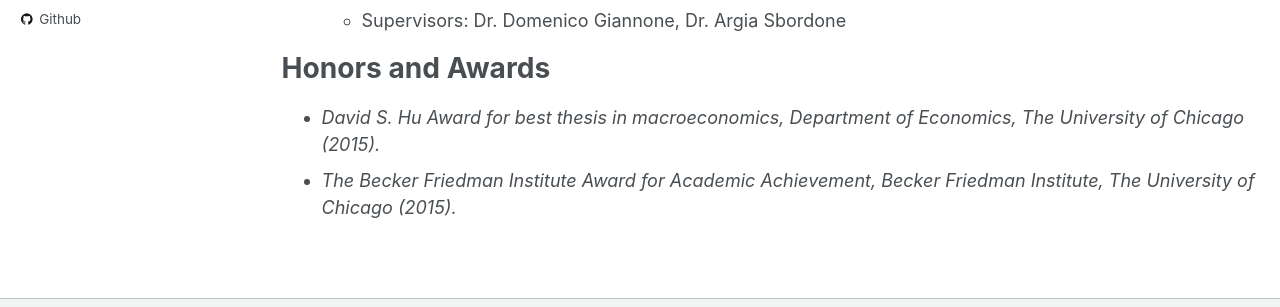
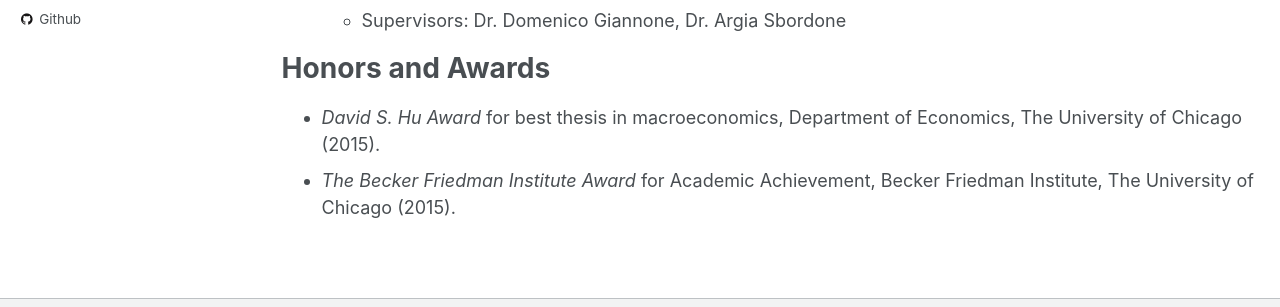
Before and after one commit to danicaratelli/danicaratelli.github.io, a Jekyll site: the page built from _pages/cv.md, in a window 1280 px wide. Shown: the part 446-753 px from the top of the page. Built offline with Jekyll 4.4.1, drawn with Linux system fonts in a browser that asks for light colours.

Commit message:
changed CV

```diff
--- a/_pages/cv.md
+++ b/_pages/cv.md
@@ -35,5 +35,5 @@
 
 Honors and Awards
 ======
-* <i>David S. Hu Award<i> for best thesis in macroeconomics, Department of Economics, The University of Chicago (2015).
-* <i>The Becker Friedman Institute Award<i> for Academic Achievement, Becker Friedman Institute, The University of Chicago (2015).
+* *David S. Hu Award* for best thesis in macroeconomics, Department of Economics, The University of Chicago (2015).
+* *The Becker Friedman Institute Award* for Academic Achievement, Becker Friedman Institute, The University of Chicago (2015).
```
